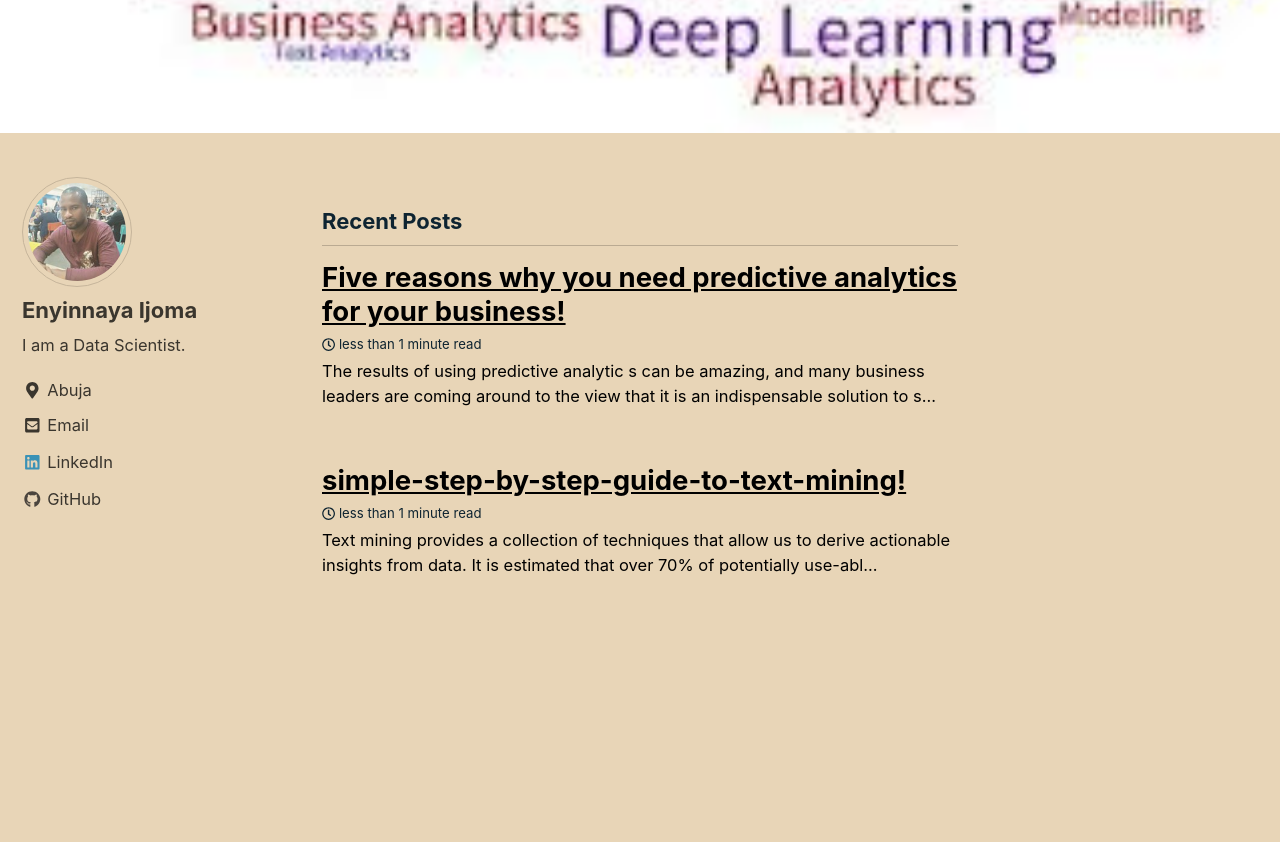
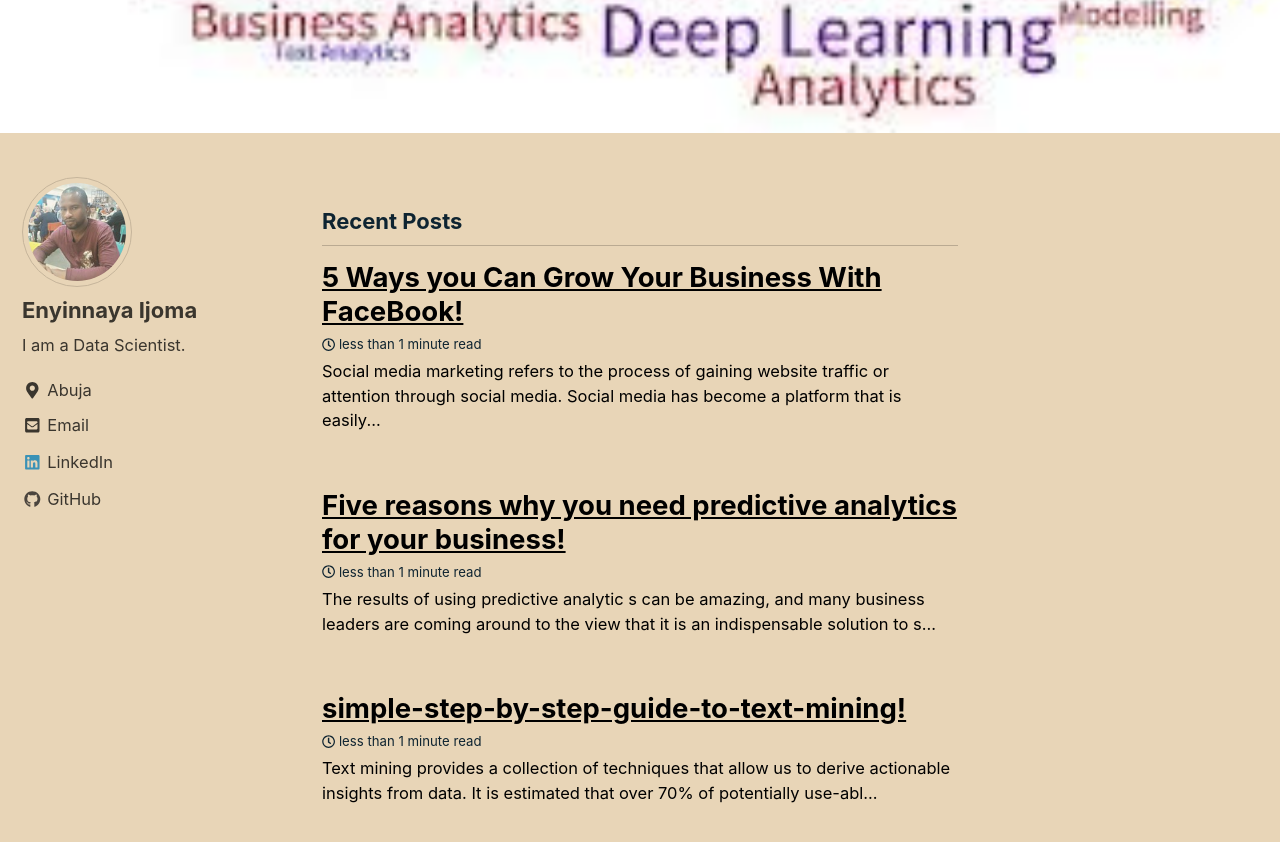
Before and after one commit to LloydIjoma/lloydijoma.github.io, a Jekyll site: the page built from index.html, in a window 1280 px wide and 900 px high, scrolled down 601 px. Shown: the top 842 px of the window. Built offline with Jekyll 4.4.1, drawn with Linux system fonts in a browser that asks for light colours; nearby versions of some CDN libraries; the list of posts is cut into pages by our own code.

Commit message:
modified

```diff
--- /dev/null
+++ b/_posts/2018-05-17-facebook-marketing.md
@@ -0,0 +1,16 @@
+---
+layout: post
+title:  "5 Ways you Can Grow Your Business With FaceBook!"
+date: 2018-05-17
+tags: [FaceBook Marketing]
+
+except: "5 Ways you Can Grow Your Business With FaceBook"
+---
+
+Social media marketing refers to the process of gaining website traffic or attention through social media.
+Social media has become a platform that is easily accessible to anyone with Internet access.
+Increased communication for organizations fosters brand awareness and most often improve customer service.
+And one of such platforms is FaceBook.
+
+
+[5 Ways you Can Grow Your Business With FaceBook](http://enyinnayaijoma.blogspot.com.ng/2016/06/5-ways-you-can-grow-your-business-with.html)
```
Also changed, not shown: _posts/2018-05-16-predictive-analytics.md (+0 -2 lines).
